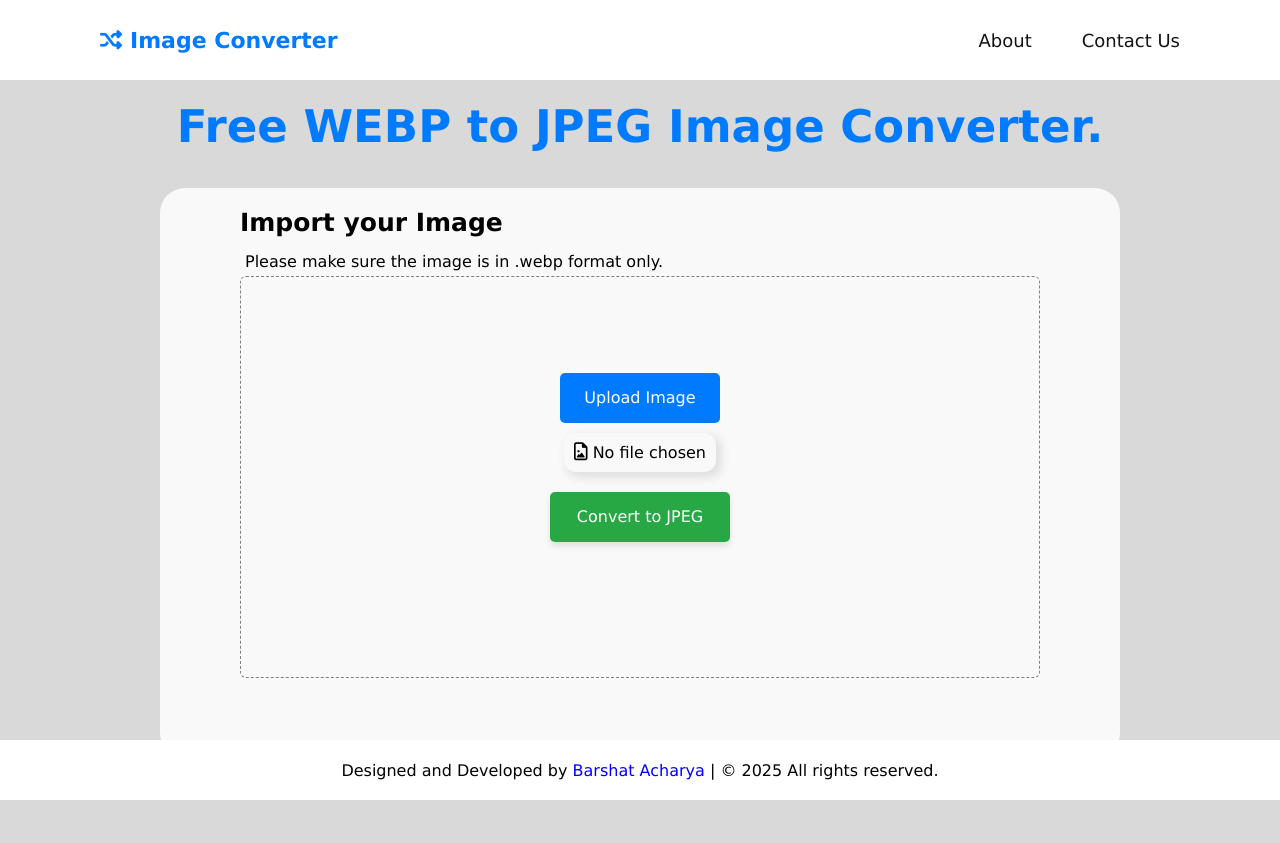
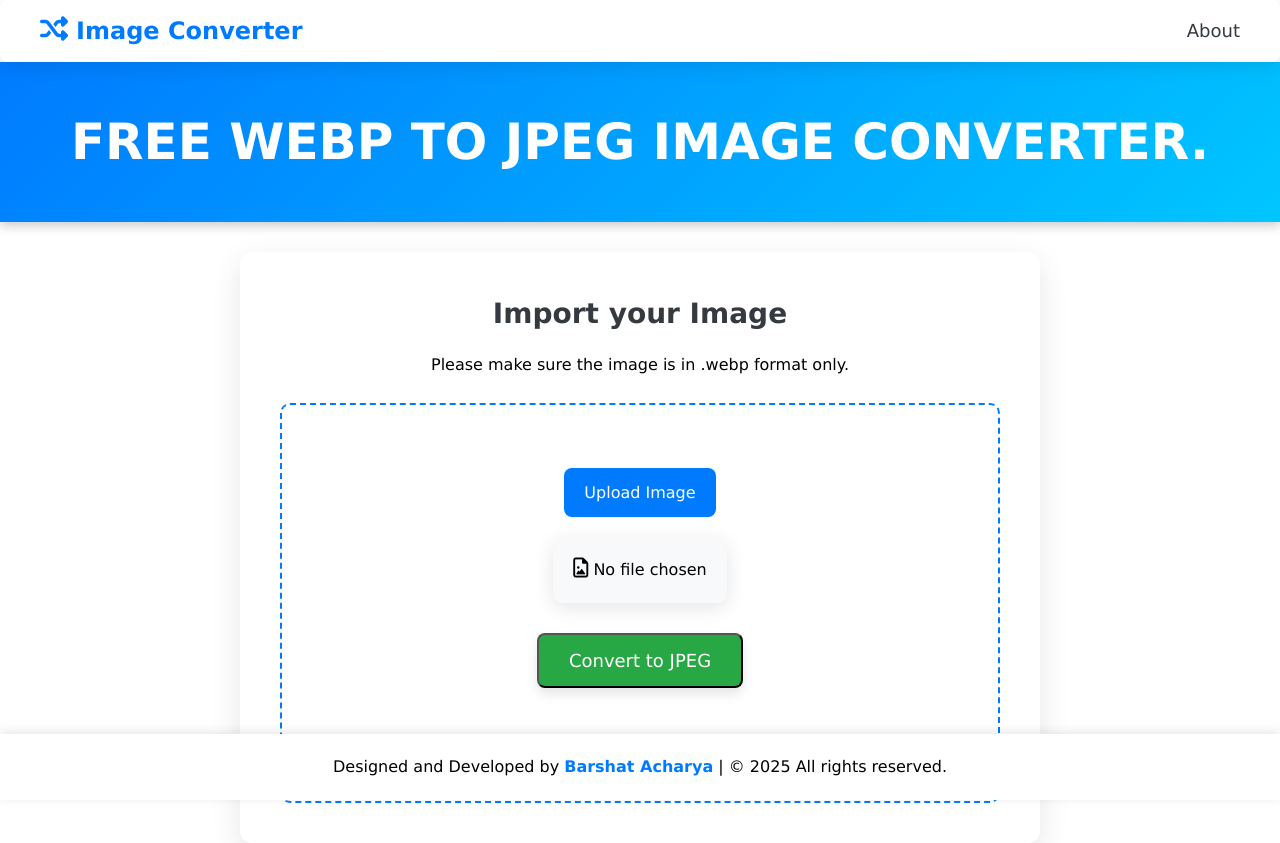
Before and after one commit to Barshat04/image-converter, a plain HTML site: page index.html in a window 1280 px wide. Before the commit the page ends 800 px from the top, so only its background shows below. Drawn offline with Linux system fonts and the light colour scheme.

Commit message:
style changes

```diff
--- a/about-style.css
+++ b/about-style.css
@@ -33,7 +33,7 @@ html {
 .about-section {
   padding: 50px;
   text-align: center;
-  background-color: #474e5d;
+  background: linear-gradient(135deg, #007bff, #00c6ff);
   color: white;
 }
 
--- a/index.html
+++ b/index.html
@@ -22,7 +22,6 @@
         >
         <ul>
           <li><a href="about.html">About</a></li>
-          <li><a href="">Contact Us</a></li>
         </ul>
       </div>
     </nav>
--- a/style.css
+++ b/style.css
@@ -1,244 +1,277 @@
+/* Reset padding, margin, and set a modern font */
 * {
   padding: 0;
   margin: 0;
-  font-family: poppins, Verdana, Geneva, Tahoma, sans-serif;
+  box-sizing: border-box;
+  font-family: "Poppins", "Verdana", Geneva, Tahoma, sans-serif;
 }
 
 body {
-  background-color: #d9d9d9;
+  font-size: 16px;
+  line-height: 1.6;
 }
+
+/* Nav Styling */
 nav {
+  border-radius: 8px;
+  box-shadow: 0 4px 20px rgba(0, 0, 0, 0.1); /* Softer shadow */
+  background-color: #ffffff;
   width: 100%;
-  background-color: #fff;
+  padding: 12px 30px;
+  position: sticky;
+  top: 0;
+  z-index: 100;
+  transition: background-color 0.3s ease-in-out;
 }
+
+nav:hover {
+  background-color: #f1f1f1;
+}
+
 .menu {
-  padding: 5px;
-
-  height: 70px;
-  max-width: 1080px;
-  margin: auto;
   display: flex;
   justify-content: space-between;
   align-items: center;
+  max-width: 1200px;
+  margin: 0 auto;
 }
 
 .menu .logo-text a {
   text-decoration: none;
-  font-size: 22px;
+  font-size: 24px;
   font-weight: 700;
   color: #007bff;
+  transition: color 0.3s ease;
 }
+
+.menu .logo-text a:hover {
+  color: #0056b3;
+}
+
 .menu .logo-text i {
+  font-size: 28px;
   color: #007bff;
-  font-size: 22px;
   margin-right: 8px;
 }
-.menu li,
-.menu ul li a {
+
+.menu ul {
+  display: flex;
+  gap: 30px;
+}
+
+.menu li {
   list-style: none;
+}
+
+.menu li a {
+  font-size: 18px;
+  font-weight: 500;
+  color: #343a40;
   text-decoration: none;
-  font-weight: 500;
-  font-size: 18px;
-  color: #131313;
+  transition: color 0.3s ease;
 }
 
 .menu li a:hover {
   color: #007bff;
 }
-.menu ul {
-  display: flex;
-  gap: 50px;
+
+/* Headline */
+.headline {
+  text-transform: uppercase;
+  padding: 40px 20px;
+  font-size: 50px;
+  font-weight: 700;
+  text-align: center;
+  background: linear-gradient(135deg, #007bff, #00c6ff);
+  color: #fff;
+  box-shadow: 0 4px 10px rgba(0, 0, 0, 0.2);
 }
 
-.headline {
-  padding-top: 20px;
-  font-size: 45px;
-  font-weight: 600;
-  text-align: center;
-  background-color: #d9d9d9;
-  color: #007bff;
-}
+/* Container */
 .container {
-  background-color: #d9d9d9;
-  height: 80vh;
+  margin-top: 30px;
   display: flex;
+  justify-content: center;
+  align-items: center;
 }
 
+/* Import Box */
 .import-box {
-  background-color: rgb(249, 249, 249);
-  border-radius: 25px;
+  background-color: #ffffff;
+  border-radius: 12px;
   width: 800px;
-  height: 500px;
-  margin: auto;
+  padding: 40px;
+  box-shadow: 0 10px 30px rgba(0, 0, 0, 0.1);
   display: flex;
   flex-direction: column;
-  padding: 20px 80px 50px 80px;
+  justify-content: center;
+  align-items: center;
 }
+
 .import-header {
   font-weight: 600;
-  font-size: 25px;
-  padding-bottom: 10px;
+  font-size: 28px;
+  color: #343a40;
+  margin-bottom: 15px;
 }
+
 .sub-heading {
-  padding: 5px;
+  font-size: 16px;
+  margin-bottom: 25px;
 }
+
 .dotted-box {
   display: flex;
   flex-direction: column;
   justify-content: center;
   align-items: center;
-  border: 1px dashed gray;
-  border-radius: 6px;
+  border: 2px dashed #007bff;
+  border-radius: 10px;
+  padding: 20px;
   height: 400px;
-}
-.light-text {
-  opacity: 70%;
-}
-label {
-  font-size: 16px;
-  display: flex;
-  flex-wrap: wrap;
-  align-items: center;
-  justify-content: center;
-  align-content: center;
-  background-color: #007bff;
-  color: white;
-  border: none;
-  padding: 10px 20px;
-  font-size: 16px;
-  border-radius: 5px;
-  cursor: pointer;
-  height: 30px;
-  width: 120px;
-  font-weight: 550;
+  width: 100%;
 }
 
+.light-text {
+  opacity: 0.7;
+}
+
+/* File Info Box */
 #file-info {
   text-align: center;
-  margin-top: 10px;
-  padding: 10px;
+  padding: 20px;
   width: auto;
-  border-radius: 12px;
-  box-shadow: 4px 4px 10px 2px rgba(0, 0, 0, 0.1);
+  border-radius: 10px;
+  background-color: #f8f9fa;
+  box-shadow: 0 5px 20px rgba(0, 0, 0, 0.1);
+  margin-top: 20px;
 }
 
 .file-icon i {
-  font-size: 18px;
+  font-size: 20px;
 }
 
 input {
   display: none;
 }
-
-#convertBtn {
-  margin: 20px;
-  text-align: center;
-  display: flex;
-
-  align-items: center;
-  justify-content: center;
-  height: 50px;
-  width: 180px;
-  background-color: #28a745;
+/* Button Styles */
+label {
+  font-size: 16px;
+  background-color: #007bff;
   color: white;
-  border: none;
-  padding: 10px 20px;
-  font-size: 16px;
-  border-radius: 5px;
+  padding: 12px 20px;
+  border-radius: 8px;
   cursor: pointer;
-  box-shadow: 0 4px 6px rgba(0, 0, 0, 0.1);
-  color: white;
-  font-weight: 550;
-}
-#convertBtn:hover {
-  background-color: #218838;
-  border: transparent;
+  transition: background-color 0.3s ease;
 }
 
 label:hover {
   background-color: #0056b3;
 }
 
+#convertBtn {
+  margin: 30px 0;
+  padding: 15px 30px;
+  background-color: #28a745;
+  color: white;
+  font-size: 18px;
+  border-radius: 8px;
+  cursor: pointer;
+  box-shadow: 0 6px 12px rgba(0, 0, 0, 0.1);
+  transition: background-color 0.3s ease, transform 0.2s ease;
+}
+
+#convertBtn:hover {
+  background-color: #218838;
+  transform: translateY(-2px); /* Subtle hover effect */
+}
+
 #output {
   margin-top: 20px;
 }
 
+/* Download Link */
 a#downloadLink {
-  display: inline-block;
-  padding: 10px 20px;
+  padding: 12px 30px;
   background-color: #17a2b8;
   color: white;
   text-decoration: none;
-  border-radius: 5px;
+  border-radius: 8px;
+  transition: background-color 0.3s ease;
 }
 
 a#downloadLink:hover {
   background-color: #117a8b;
 }
 
+/* Success Message */
 #upload-success {
-  width: auto;
   font-size: 18px;
   padding: 20px;
+  background-color: #ffffff;
+  color: #28a745;
+  box-shadow: 0 0px 15px rgba(0, 0, 0, 0.1);
+  border-radius: 8px;
   position: absolute;
-  align-items: center;
   bottom: 100px;
   right: 30px;
-  color: green;
-  background-color: #fff;
-  box-shadow: 0 0px 20px rgba(0, 0, 0, 0.3);
-  margin: auto;
+  display: flex;
+  align-items: center;
 }
 
 #upload-success i {
-  font-size: 35px;
-  padding-right: 10px;
-  text-align: center;
+  font-size: 30px;
+  margin-right: 10px;
 }
 
 footer {
-  position: fixed;
+  position: absolute;
   bottom: 0;
+  background-color: #ffffff;
+  width: 100%;
+  padding: 20px 0;
   text-align: center;
-  width: 100%;
-  background-color: #fff;
-  height: 60px;
-  align-content: center;
-}
-footer .blue-text a {
-  color: blue;
-  text-decoration: none;
+  box-shadow: 0 -2px 10px rgba(0, 0, 0, 0.1);
 }
 
-/*Mobile devices*/
+footer .blue-text a {
+  color: #007bff;
+  text-decoration: none;
+  font-weight: 600;
+  transition: color 0.3s ease;
+}
+
+footer .blue-text a:hover {
+  color: #0056b3;
+}
+
+/* Mobile Devices */
 @media only screen and (max-width: 768px) {
   .menu ul {
     gap: 20px;
   }
+
   .menu .logo-text i {
+    font-size: 16px;
+  }
+
+  .menu .logo-text a,
+  .menu li a {
     font-size: 14px;
   }
-  .menu .logo-text a,
-  .menu li,
-  .menu ul li a {
-    font-size: 14px;
-  }
+
   .headline {
-    padding: 10px;
-    font-size: 25px;
-  }
-  .container {
-    padding: 10px;
-    height: auto;
-  }
-  .import-box {
-    width: 100%;
+    font-size: 24px;
     padding: 20px;
   }
+
+  .import-box {
+    height: 60vh;
+    width: 100%;
+    padding: 30px;
+  }
+
   footer {
-    overflow: hidden;
-  }
-  .footer-text {
-    font-size: 14px;
+    padding: 10px 0;
   }
 }
```
Also changed, not shown: about.html (+2 -3 lines).
